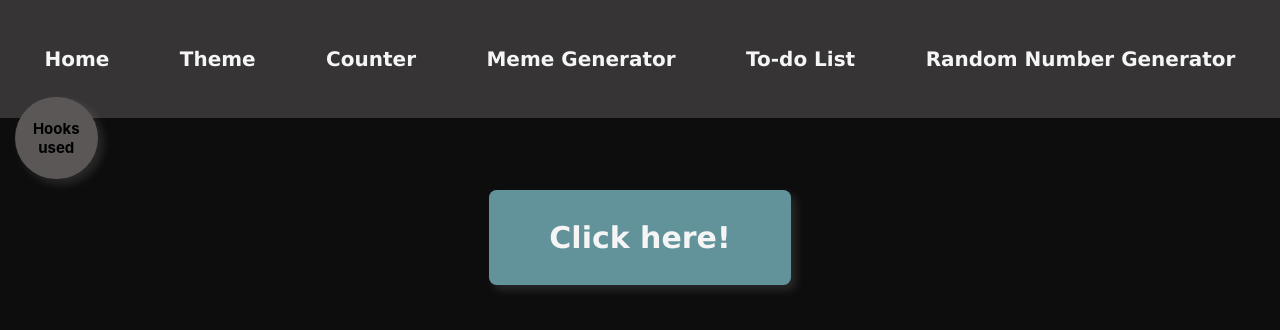
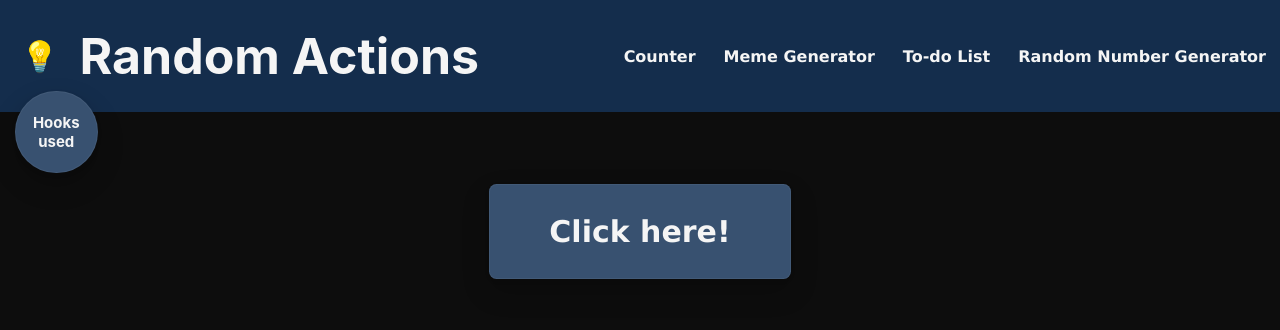
Before and after one commit to Jacquiiiii/RandomActions, a React (Create React App) app: page /Meme in a window 1280 px wide. Shown: the top 330 px of the page. Built offline with nearby package versions, Linux system fonts and the light colour scheme.

Commit message:
feat: update styling and home page

```diff
--- a/src/components/Counter.jsx
+++ b/src/components/Counter.jsx
@@ -24,7 +24,7 @@ const CounterButtonContainer = styled.div`
   align-items: center;
   justify-content: space-around;
   margin-top: 4em;
-  background: #62929a;
+  background: #385170;
   border-radius: 0.25em;
   box-shadow: ${boxShadow};
   width: 50vw;
@@ -42,7 +42,6 @@ const CounterButtonContainer = styled.div`
     color: white;
   };
   button:hover {
-    color: #00D9D9;
     text-shadow: 1px 1px 1px #000;
   };
   p {
--- a/src/components/Home.jsx
+++ b/src/components/Home.jsx
@@ -1,28 +1,67 @@
-// External imports
-import React from "react"
 import styled from 'styled-components'
-
-// Components
+import { boxShadow } from '../constants/constants'
 import Nav from "./Nav"
 
 const HomeContainer = styled.div`
-  width: 100%;
   display: flex;
   flex-direction: column;
   align-items: center;
   justify-content: center;
+  height: 100%;
   h2 {
     font-size: 7em;
     margin-top: 1em;
     color: whitesmoke;
   }
+  img {
+    width: 150px;
+    height: auto;
+    border-radius: 0.25em;
+    box-shadow: ${boxShadow}
+  }
 `
+
+const ImagesContainer = styled.div`
+  display: flex;
+  flex-wrap: wrap;
+  justify-content: center;
+  align-items: center;
+  height: 100%;
+  width: 90%;
+  gap: 50px;
+  margin: 3em;
+`
+
+const images = [
+    'https://images.unsplash.com/photo-1481349518771-20055b2a7b24?ixlib=rb-4.0.3&ixid=M3wxMjA3fDB8MHxzZWFyY2h8NHx8cmFuZG9tfGVufDB8fDB8fHww&w=1000&q=80',
+    'https://media.istockphoto.com/id/173682323/photo/says.jpg?s=612x612&w=0&k=20&c=7jnXQrYzUWNTnLhjPgimxHIbjsaHvZmAMALGVzYNARQ=',
+    'https://i.pinimg.com/originals/cc/61/e0/cc61e0afec490d5a8e59ba330c67ab2a.jpg',
+    'https://picsum.photos/id/237/536/354',
+    'https://cdn.wallpapersafari.com/40/52/lHEsPO.jpg',
+    'https://www.thedesignwork.com/wp-content/uploads/2011/10/Random-Pictures-of-Conceptual-and-Creative-Ideas-02.jpg',
+    'https://i.pinimg.com/736x/44/29/f0/4429f02128255f000ff0f11e03fc2cb2.jpg',
+    'https://pbs.twimg.com/profile_images/1590568972549767169/Jz5iobmq_400x400.jpg',
+    'https://i.redd.it/jeuusd992wd41.jpg',
+    'https://e1.pxfuel.com/desktop-wallpaper/176/18/desktop-wallpaper-lockscreens-icons-random-girl-thumbnail.jpg',
+    'https://encrypted-tbn0.gstatic.com/images?q=tbn:ANd9GcQxQe5cIb1xmRGQl-lHZyre-d7yizbrdkdIj9wdxUW5vir61mLUEykU8BPwa9jVIhJTpVg&usqp=CAU',
+    'https://images.unsplash.com/photo-1493612276216-ee3925520721?ixlib=rb-4.0.3&ixid=M3wxMjA3fDB8MHxzZWFyY2h8Mnx8cmFuZG9tfGVufDB8fDB8fHww&w=1000&q=80',
+    'https://images2.fanpop.com/image/photos/8600000/random-animals-animals-8675984-377-442.jpg',
+    'https://miro.medium.com/v2/resize:fit:1400/1*TzaiFDmkiEkOxNU7eG43pw.jpeg'
+  ]
 
 const Home = () => {
   return (
     <HomeContainer>
       <Nav />
-      <h2>Random Actions</h2>
+      <ImagesContainer>
+        {images.map((imageUrl, index) => (
+        <img
+          key={index}
+          src={imageUrl}
+          alt={`Image ${index}`}
+        />
+      ))}
+      </ImagesContainer>
     </HomeContainer>
   )
 }
--- a/src/components/HookType.jsx
+++ b/src/components/HookType.jsx
@@ -13,18 +13,19 @@ const TrueHookBubble = styled.div`
   font: ${font};
   position: relative;
   cursor: pointer;
+  z-index: 1;
   div {
     display: flex;
     flex-direction: column;
     align-items: center;
     justify-content: center;
-    background: #5c5757;
+    background: #385170;
     padding: 0.25em;
     font-size: 15px;
-    color: black;
+    color: whitesmoke;
     width: 125px;
     height: 125px;
-    border-radius: 0.25em;
+    border-radius: 50%;
     margin: 0.25em 1em;
     text-align: center;
     box-shadow: ${boxShadow};
@@ -45,15 +46,16 @@ const FalseHookBubble = styled.div`
   font: ${font};
   position: relative;
   cursor: pointer;
+  z-index: 1;
   div {
     display: flex;
     flex-direction: column;
     align-items: center;
     justify-content: center;
-    background-color: #5c5757;
+    background-color: #385170;
     padding: 0.25em;
     font-size: 15px;
-    color: black;
+    color: whitesmoke;
     width: 75px;
     height: 75px;
     border-radius: 50%;
--- a/src/components/Meme.jsx
+++ b/src/components/Meme.jsx
@@ -32,7 +32,7 @@ const MemeButton = styled.div`
   color: whitesmoke;
   border-radius: 0.25em;
   padding: 1em 2em;
-  background: #62929a;
+  background: #385170;
   box-shadow: ${boxShadow};
 `
 
--- a/src/components/Nav.jsx
+++ b/src/components/Nav.jsx
@@ -1,32 +1,49 @@
-// External imports
 import React, { useContext } from "react"
 import { Link } from "react-router-dom"
 import styled from 'styled-components'
-
-// Styles
 import { font } from '../constants/constants'
-
-// Context
 import { ThemeContext } from '../providers/ThemeProvider'
 
-// Styled components
 const NavBar = styled.div`
   display: flex;
-  justify-content: space-evenly;
+  justify-content: space-between;
+  background: #142d4c;
+  width: 100%;
+  padding: 1em 0;
+  z-index: 1;
+`
+
+const Heading = styled.div`
+  display: flex;
   align-items: center;
-  background: #363434;
-  width: 100%;
-  height: 30%;
-  padding: 1em 0;
+  justify-content: center;
+  span {
+    font-size: 50px;
+    font-weight: bold;
+    color: whitesmoke;
+  }
   button {
     border: none;
-    margin: 1em;
+    margin: 0 0.5em 0 0.5em;
+    cursor: pointer;
+    background: none;
+    font-size: 30px;
+  }
+`
+
+const LinkContainer = styled.div`
+  display: flex;
+  align-items: center;
+  justify-content: center;
+  button {
+    border: none;
+    margin: 0.5em;
     cursor: pointer;
     background: none;
     font-family: ${font};
     color: whitesmoke;
     font-weight: bold;
-    font-size: 20px;
+    font-size: 16px;
     &:hover {
       text-decoration: underline;
     };
@@ -42,12 +59,16 @@ const Nav = () => {
 
   return (
     <NavBar>
-      <button><Link className="link" to="/" >Home</Link></button>
-      <button onClick={handleThemeChange}>Theme</button>
-      <button><Link className="link" to="/Counter" >Counter</Link></button>
-      <button><Link className="link" to="/Meme" >Meme Generator</Link></button>
-      <button><Link className="link" to="/Todo" >To-do List</Link></button>
-      <button><Link className="link" to="/RandomNumber" >Random Number Generator</Link></button>
+      <Heading>
+        <button onClick={handleThemeChange}>💡</button>
+        <Link className="link" to="/" ><span>Random Actions</span></Link>
+      </Heading>
+      <LinkContainer>
+        <button><Link className="link" to="/Counter" >Counter</Link></button>
+        <button><Link className="link" to="/Meme" >Meme Generator</Link></button>
+        <button><Link className="link" to="/Todo" >To-do List</Link></button>
+        <button><Link className="link" to="/RandomNumber" >Random Number Generator</Link></button>
+      </LinkContainer>
     </NavBar>
   )
 }
--- a/src/components/RandomNumber.jsx
+++ b/src/components/RandomNumber.jsx
@@ -32,7 +32,7 @@ const GenerateContainer = styled.div`
     color: whitesmoke;
     border-radius: 0.25em;
     padding: 1em 2em;
-    background: #5c5757;
+    background: #385170;
     box-shadow: ${boxShadow};
   }
 `
@@ -43,10 +43,11 @@ const ResultsContainer = styled.div`
   flex-direction: column;
   align-items: center;
   justify-content: center;
-  background-color: #62929a;
+  background-color: #ececec;
   border-radius: 0.25em;
   color: black;
   margin-top: 2em;
+  box-shadow: ${boxShadow};
   button {
     font-weight: bold;
     border: none;
@@ -55,7 +56,7 @@ const ResultsContainer = styled.div`
     color: whitesmoke;
     border-radius: 0.25em;
     padding: 1em 2em;
-    background: #5c5757;
+    background: #385170;
     box-shadow: ${boxShadow};
     font-size: 16px;
     margin: 2em;
--- a/src/components/Todo.jsx
+++ b/src/components/Todo.jsx
@@ -34,7 +34,7 @@ const SubmitContainer = styled.div`
     padding: 1em;
     box-shadow: ${boxShadow};
     margin-right: 1em;
-    background-color: #dcdcdc;
+    background-color: #ececec;
   }
   button {
     width: 150px;
@@ -47,16 +47,12 @@ const TodoItem = styled.div`
   justify-content: space-between;
   span {
     margin-right: 1em;
-    padding: 0.75em;
-    background-color: #dcdcdc;
+    padding: 1em;
+    background-color: #ececec;
     width: 40vw;
     border-radius: 0.25em;
     box-shadow: ${boxShadow};
     color: black;
-  }
-  button {
-    border-radius: 50%;
-    background: radial-gradient(circle at 50.4% 50.5%, rgb(251, 32, 86) 0%, rgb(135, 2, 35) 90%);
   }
 `
 
@@ -67,8 +63,8 @@ const Button = styled.button`
   font-family: ${font};
   color: whitesmoke;
   border-radius: 0.25em;
-  padding: 1em 2em;
-  background: #5c5757;
+  padding: 1em 1.5em;
+  background: #385170;
   box-shadow: ${boxShadow};
   font-size: 16px;
 `
@@ -122,7 +118,7 @@ const Todo = () => {
       {todos.map((todo) => (
         <TodoItem key={todo.id}>
           <span>{todo.task}</span>
-          <Button onClick={() => dispatch({ type: "delete", payload: { id: todo.id } })}>Delete</Button>
+          <Button onClick={() => dispatch({ type: "delete", payload: { id: todo.id } })}>🗑️</Button>
         </TodoItem>
       ))}
     </TodoContainer>
--- a/src/components/styles/styles.css
+++ b/src/components/styles/styles.css
@@ -8,7 +8,7 @@
 
 .App-light {
   text-align: center;
-  background-color: #dfd3c3;
+  background-color: #ececec;
   min-height: 100vh;
   font-size: calc(10px + 2vmin);
   color: #282c34;
--- a/src/constants/constants.js
+++ b/src/constants/constants.js
@@ -1,5 +1,5 @@
 // Styling constants
-const boxShadow = "5px 5px 10px rgba(255, 251, 251, 0.12)"
+const boxShadow = "rgba(0, 0, 0, 0.2) 0px 12px 28px 0px, rgba(0, 0, 0, 0.1) 0px 2px 4px 0px, rgba(255, 255, 255, 0.05) 0px 0px 0px 1px inset;"
 const font = "Verdana"
 
 export { boxShadow, font }
```
